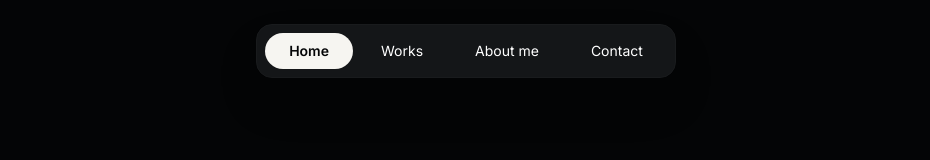
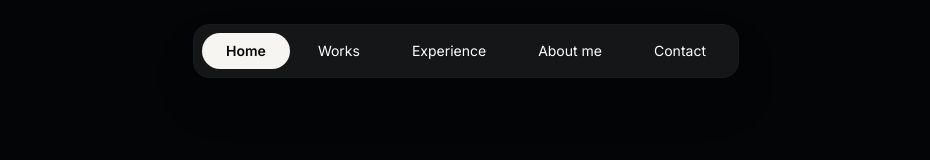
Before and after one commit to AnithaDharaneedharan/v0-marketing-analyst-website, a Next.js app: page / in a window 1280 px wide. Shown: the top 160 px of the page, without its empty margins (174-1104 px from the left). Built offline with nearby package versions, Linux system fonts and the light colour scheme; no server answers; a web font is replaced by a local one.

Commit message:
feat: add "Experience" nav link and scroll tracking
Update navigation and scroll tracking for new "Experience" section.

```diff
--- a/components/navbar.tsx
+++ b/components/navbar.tsx
@@ -5,6 +5,7 @@ import { useEffect, useState } from "react"
 const navLinks = [
   { name: "Home", href: "#home" },
   { name: "Works", href: "#projects" },
+  { name: "Experience", href: "#experience" },
   { name: "About me", href: "#about" },
   { name: "Contact", href: "#contact" },
 ]
@@ -14,7 +15,7 @@ export function Navbar() {
 
   useEffect(() => {
     const handleScroll = () => {
-      const sections = ["home", "projects", "about", "contact"]
+      const sections = ["home", "projects", "experience", "about", "contact"]
       const scrollPosition = window.scrollY + 120
 
       for (const section of sections) {
```
